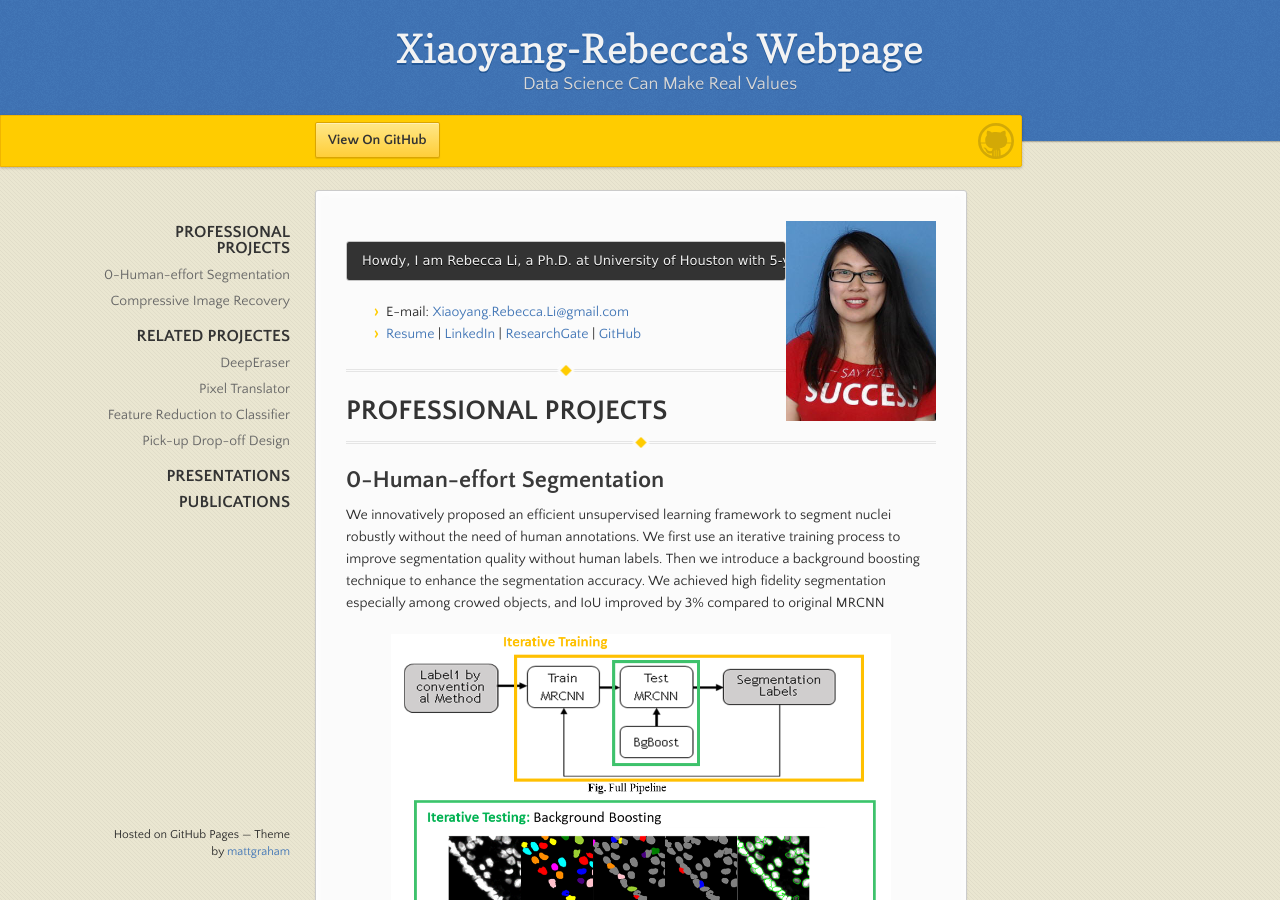
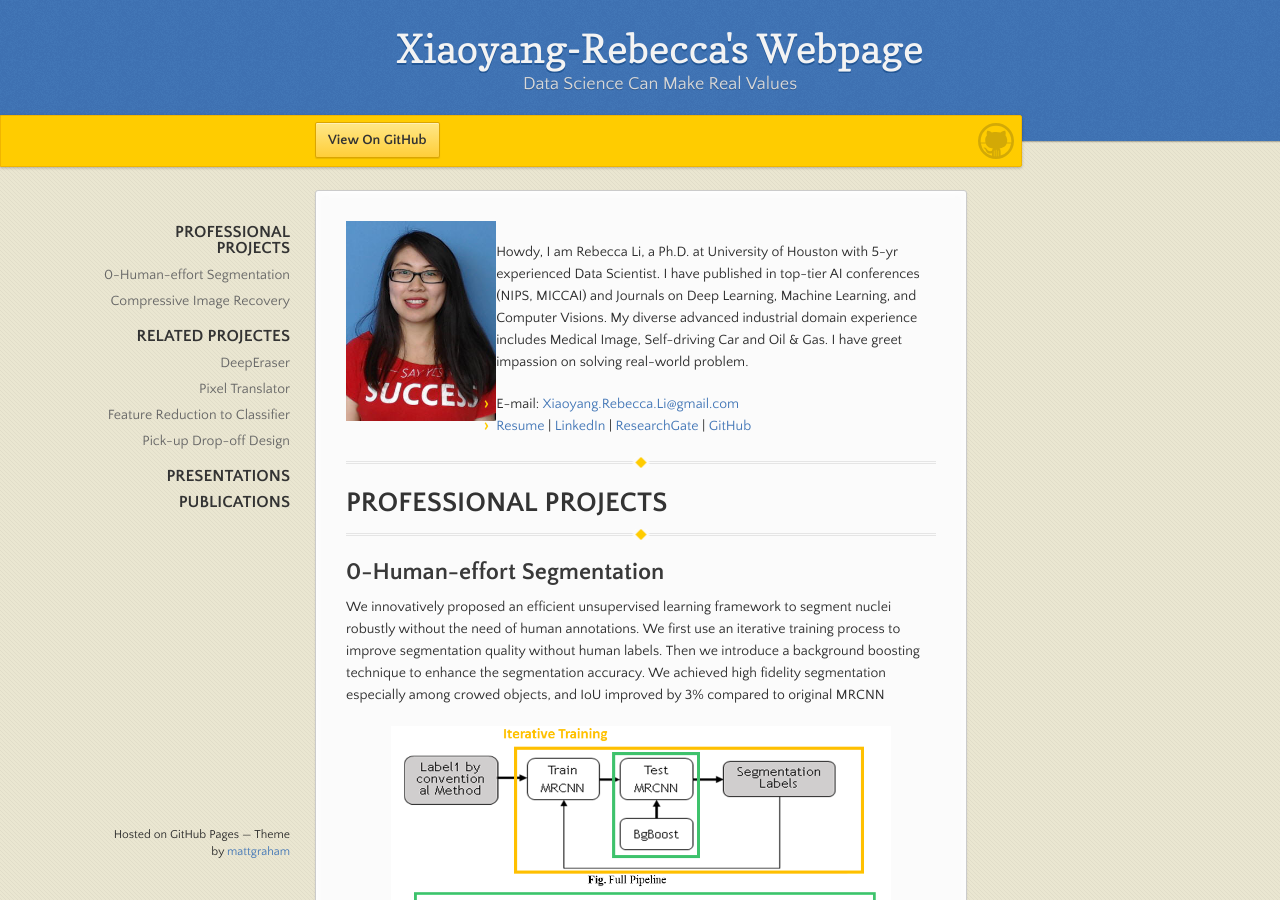
Before and after one commit to Xiaoyang-Rebecca/xiaoyang-rebecca.github.io, a Jekyll site: the page built from index.md, in a window 1280 px wide and 900 px high. Built offline with Jekyll 4.4.1, drawn with Linux system fonts in a browser that asks for light colours; our own code applies the rules of GitHub Pages for plain Markdown files.

Commit message:
Update index.md

````diff
--- a/index.md
+++ b/index.md
@@ -1,7 +1,7 @@
-<img align="right"  height="200" src="./figures/Rebeccca li.jpg">
-```
+<img align="left"  height="200" src="./figures/Rebeccca li.jpg">
+
 Howdy, I am Rebecca Li, a Ph.D. at University of Houston with 5-yr experienced Data Scientist. I have published in top-tier AI conferences (NIPS, MICCAI) and Journals on Deep Learning, Machine Learning, and Computer Visions. My diverse advanced industrial domain experience includes Medical Image, Self-driving Car and Oil & Gas. I have greet impassion on solving real-world problem.
-```
+
 
 
 
````
